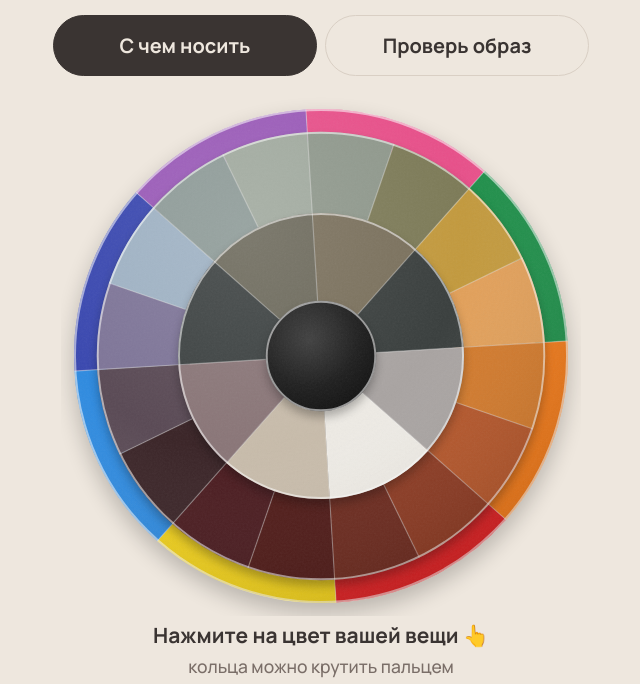
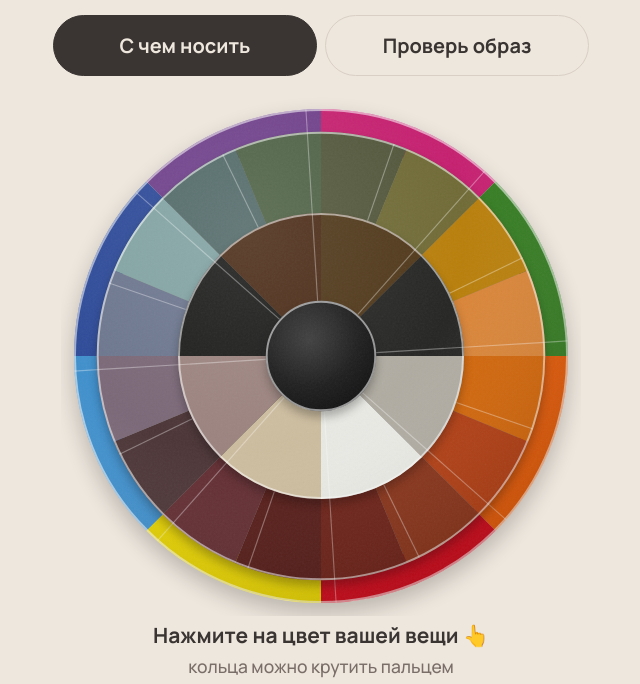
Before and after one commit to stilno-s-medvedevoy/color-wheel, a plain HTML site: page index.html in a window 1280 px wide. Shown: the part 85-769 px from the top of the page, without its empty margins (319-959 px from the left). Drawn offline with nearby package versions, Linux system fonts and the light colour scheme.

Commit message:
Palette from clearer book photo (v17)

```diff
--- a/index.html
+++ b/index.html
@@ -113,13 +113,13 @@ footer{margin-top:28px;color:var(--mute);font-size:15px;text-align:center}
 <script>
 const RINGS = {
  1:{name:"Чёрный", mood:"сильный, резкий, графичный",
-    colors:[["Чёрный","#1F2A28"]]},
+    colors:[["Чёрный","#161614"]]},
  2:{name:"Классические нейтрали", mood:"предсказуемо, чётко, надёжно",
-    colors:[["Тёплый тауп","#7A705C"],["Графит","#3A3F3E"],["Светло-серый","#A9A4A2"],["Белый","#EEEBE5"],["Стоун","#C8BCAB"],["Серо-лиловый","#8A7678"],["Тёмно-серый","#3D4242"],["Серая олива","#6D6A5C"]]},
+    colors:[["Тёмный шоколад","#50381A"],["Графит","#262624"],["Серый","#B0ACA2"],["Белый","#E9EAE4"],["Беж","#CDBD9F"],["Серо-лиловый","#9C847F"],["Угольный","#1C1C1B"],["Коричневый","#4B2C17"]]},
  3:{name:"Цвета «без названия»", mood:"спокойно, тонко, «клей гардероба»",
-    colors:[["Серый шалфей","#8F988C"],["Олива","#7D7B58"],["Горчица","#C39A3E"],["Абрикос","#E2A05A"],["Тыквенный","#D27A2C"],["Ржавый","#B4562A"],["Кирпич","#8C3A22"],["Каштан","#6C2A1E"],["Оксблад","#4F1A17"],["Бордо","#4A1B1F"],["Тёмная слива","#3A2427"],["Баклажан","#5A4A55"],["Пыльный лиловый","#7E7598"],["Пыльный голубой","#9FB2C4"],["Серо-голубой","#8E9B98"],["Светлый шалфей","#A1AA9F"]]},
+    colors:[["Хаки","#52573B"],["Олива","#706B36"],["Горчица","#B97F0B"],["Абрикос","#DA8538"],["Тыквенный","#D2660A"],["Ржавый","#B13E13"],["Кирпич","#883319"],["Каштан","#6C2117"],["Оксблад","#561C18"],["Бордо","#622D32"],["Тёмная слива","#4C3537"],["Пыльный лиловый","#7B6878"],["Пыльный синий","#6C768E"],["Серо-голубой","#82A3A3"],["Тёмная бирюза","#526A69"],["Тёмный шалфей","#4E6245"]]},
  4:{name:"Яркие", mood:"радостно, энергично, заметно",
-    colors:[["Розовый","#E8508A"],["Зелёный","#1F8F4A"],["Оранжевый","#F07A1A"],["Красный","#DC2224"],["Жёлтый","#F0D01C"],["Голубой","#2F8BE0"],["Кобальт","#3A48B0"],["Фиолетовый","#9A5AB8"]]}
+    colors:[["Розовый","#C62070"],["Зелёный","#357C22"],["Оранжевый","#E15A08"],["Красный","#CD0B1B"],["Жёлтый","#E5D102"],["Голубой","#4090CD"],["Кобальт","#2E4B99"],["Фиолетовый","#70408B"]]}
 };
 const COMBO = {
  "1":["Монохром в чёрном","строго и графично","Чтобы не было плоско — добавьте фактуру или одну вещь из кольца 3."],
@@ -129,7 +129,7 @@ const COMBO = {
  "1-2":["Собранно","чётко, лаконично, уверенно","Классика, которая всегда работает. Для мягкости — аксессуар кольца 3."],
  "1-3":["Утончённо","нюансно, «умнее», чем просто чёрное","Например, всё чёрное + пальто цвета горчицы или абрикоса."],
  "1-4":["Смело","яркий контраст, весело, иногда резко","Яркой вещи нужна структура: чёткий крой, а не простая футболка."],
- "2-3":["Шик и ум","спокойная изысканность","Нэви + серо-лиловый, графит + серый шалфей — тихая роскошь."],
+ "2-3":["Шик и ум","спокойная изысканность","Нэви + серо-лиловый, шоколад + пыльный синий — тихая роскошь."],
  "2-4":["Классика погромче","чётко и заметно, не для спокойного дня","Если нужно спокойнее — замените яркое на его «приглушённую» версию из кольца 3."],
  "3-4":["Мягкий акцент","яркое смягчено, появляется глубина","Например, красное платье + обувь цвета бордо."]
 };
@@ -199,7 +199,7 @@ function drawWheel(){
   if(r==="1"){const c=RINGS[1].colors[0];
    html=`<circle class="hit" r="34" fill="url(#cap)" data-h="${c[1]}" data-n="${c[0]}" data-r="1"/>`}
   else{const cols=RINGS[r].colors,n=cols.length;
-   cols.forEach((c,i)=>{const OFF=-Math.PI/2-3.5*Math.PI/180,a0=i/n*2*Math.PI+OFF,a1=(i+1)/n*2*Math.PI+OFF;
+   cols.forEach((c,i)=>{const OFF=-Math.PI/2,a0=i/n*2*Math.PI+OFF,a1=(i+1)/n*2*Math.PI+OFF;
     // видимая часть сегмента; под верхним диском он продолжается внутрь (без щелей при вращении)
     html+=`<path class="seg" d="${wedge(Math.max(0,r0-6),r1,a0,a1)}" fill="${c[1]}" pointer-events="none"/>`;
     html+=`<path d="${wedge(r0,r1,a0,a1)}" data-h="${c[1]}" data-n="${c[0]}" data-r="${r}"><title>${c[0]} · кольцо ${r}</title></path>`});
--- a/sw.js
+++ b/sw.js
@@ -1,6 +1,6 @@
 // Offline support. Pages: network first, so updates show up immediately; cache is the fallback offline.
 // Images/fonts: cache first.
-const CACHE = "color-wheel-v16";
+const CACHE = "color-wheel-v17";
 const FILES = ["./", "./index.html", "./manifest.webmanifest", "./icon-192.png", "./icon-512.png", "./apple-touch-icon.png"];
 self.addEventListener("install", e => e.waitUntil(caches.open(CACHE).then(c => c.addAll(FILES)).then(() => self.skipWaiting())));
 self.addEventListener("activate", e => e.waitUntil(
```
